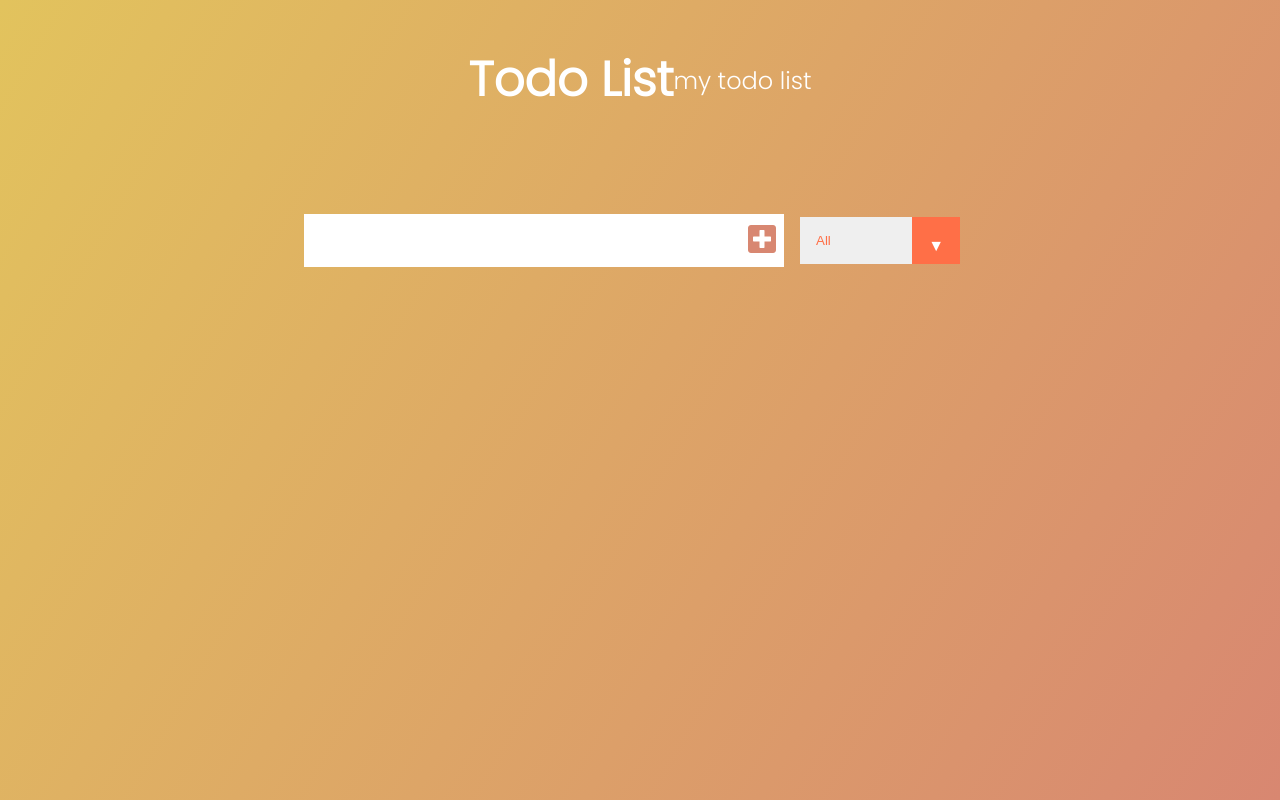
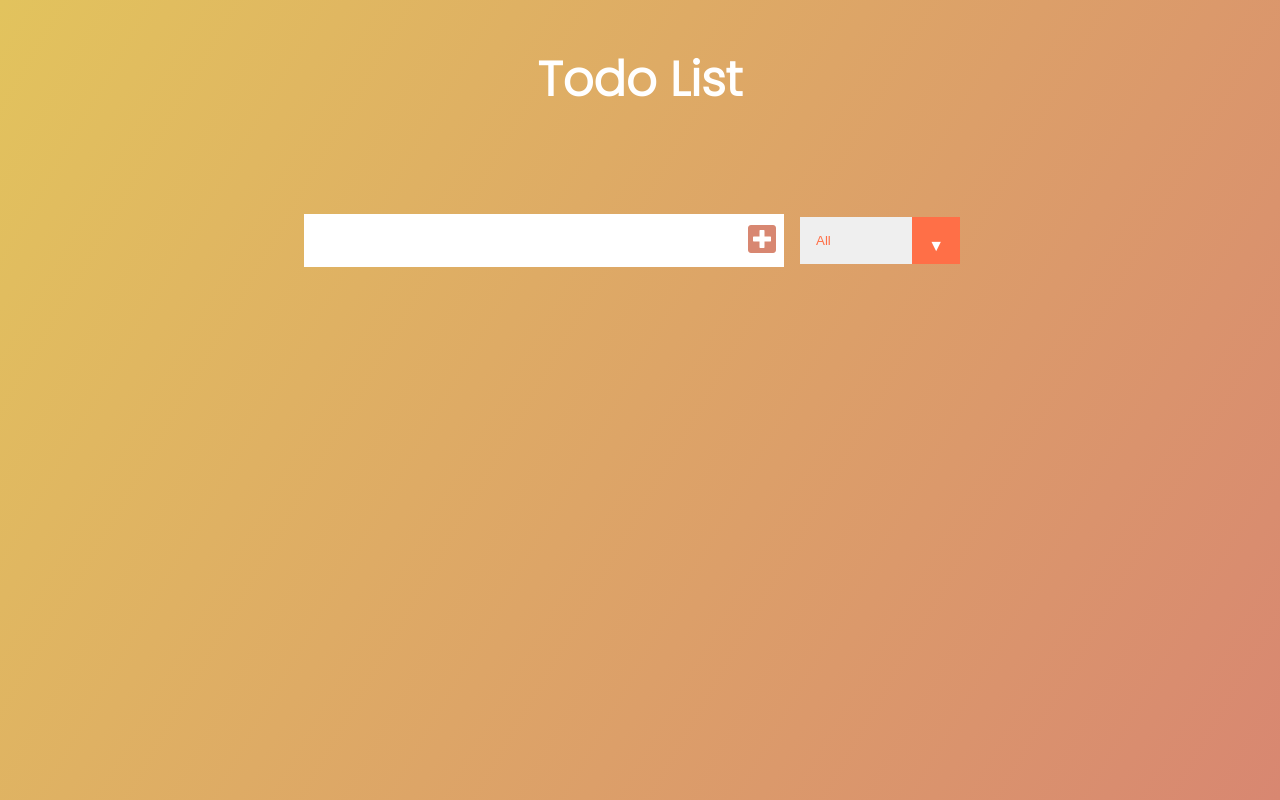
Before and after one commit to bojancalija/Todo-app, a plain HTML site: page index.html in a window 1280 px wide. Drawn offline with Linux system fonts and the light colour scheme.

Commit message:
tag line removed

```diff
--- a/index.html
+++ b/index.html
@@ -14,7 +14,6 @@
 
     <header>
         <h1>Todo List</h1>
-        <span>my todo list</span>
     </header>
     <form>
         <input type="text" class="todo-input">
```
